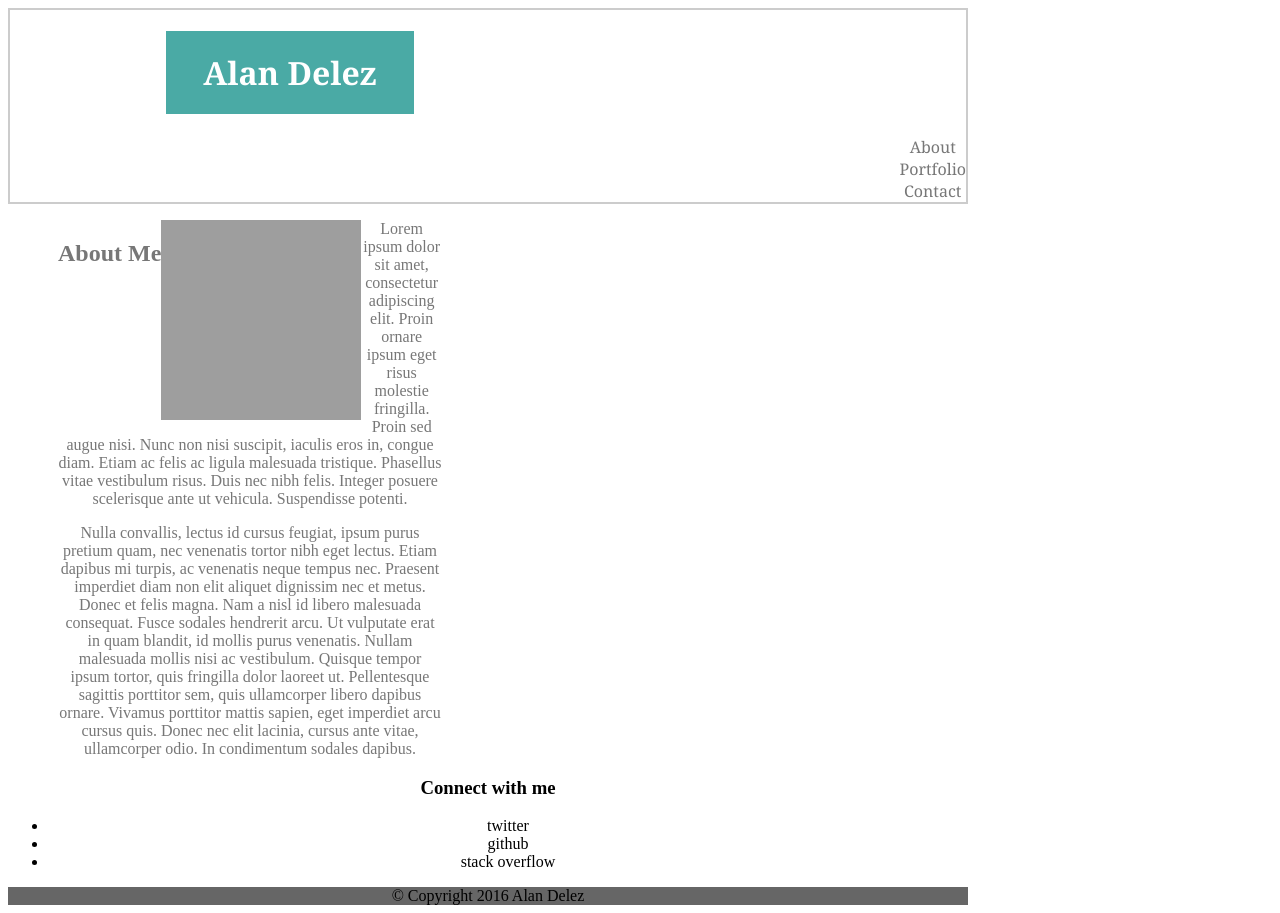
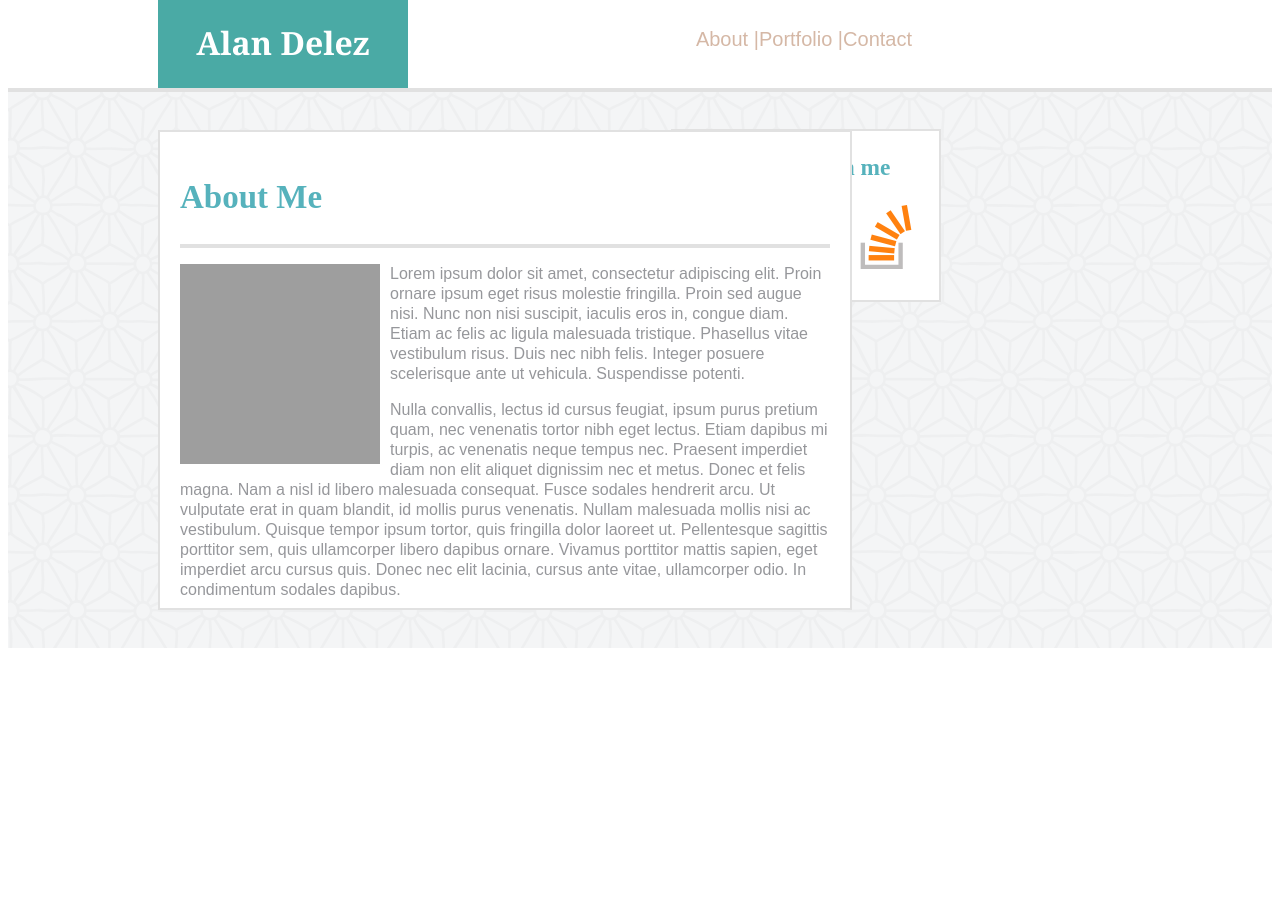
Before and after one commit to Code3lue/Basic-Portfolio, a PHP site: page / in a window 1280 px wide. After the commit the page ends 648 px from the top, so only its background shows below. Run offline with PHP 8.4, Linux system fonts and the light colour scheme; grey boxes are pictures that could not be loaded.

Commit message:
so far so good

```diff
--- a/assets/css/style.css
+++ b/assets/css/style.css
@@ -1,43 +1,139 @@
 * {
-	border: 1px solid rgba(0,0,0,0.3);
-}
-h1 {
-	font-weight: bold;
-	font-size: 25px;
-	color: #1f6870;
-	padding: 10px;
-	text-align: center;
-	outline-style: outset;
-	border-style: solid;
-	background-color: blue;
+	box-sizing: border-box;
 
 }
 
 .header {
-	background-color: white;
-	width: 200px;
-	margin-left: 50px;
-	text-align: right;
-	position: relative;
+	position: absolute;
+	background-color: #4aaaa5;
+	margin-left: 150px;
+	text-align: center;
+	width: 250px;
+	height: 88px;
+	top: 0;
+	font-family: "Georgia", Times, "Times New Roman", serif;
+
+}
+h1 {
+	color: white;
+}
+
+.links {
+	float:right;
+	overflow: auto;
+	clear: left;
+	color: #d5b8a6;
+	font-size: 20px;
+	margin-right: 360px;
+	font-family: "Arial", 'Helvetica Neue', Helvetica, sans-serif;
+	margin-top: 20px;
+
 
 }
 
-h3 {
-	float: right;
+#left {
+	float:left;
+}
+#middle {
+	float:left;
+}
+#right {
+	float:left;
 }
 
-.container {
-	width: 100%;
-	background color: white;
+#container {
+	position: relative;
+	top: 80px;
+	border-top: 4px solid #e1e1e1;
+	background: url("../asanoha-400px/asanoha-400px.png");
+	height: 560px;
+
 }
 
+#wrapper {
+	position: absolute;
 
-body {
-	background-color: #1f6870;
-	font-family: "Arial Black", "Times New Roman", Gadget, sans-serif;
+	/*margin-left: 156px;*/
+	border: 2px solid #e1e1e1;
+	background-color: white;
+	padding: 20px;
+	height: 480px;
+	top: 38px;
+	left: 150px;
+
+}
+
+#about-me{
+	color: #56b2bc;
+	font-size: 22px;
+
+
+}
+
+#body {
+	width: 650px;
+	height: 480px;
+	clear: right;
+	font-family: "Arial", 'Helvetica Neue', Helvetica, sans-serif;
+	line-height: 20px;
+	color: #96979b;
+	border-top:4px solid #e1e1e1;
+
+}
+#port-id {
+	float: left;
+	margin: 0px 10px 10px 0;
+}
 
 }
 
 p {
 	float: left;
+	text-align: left;
+
+
 }
+
+
+
+.Connect {
+	position: absolute;
+	width: 270px;
+	right: 331px;
+	text-align: center;
+    top: 37px;
+    border: 2px solid #e1e1e1;
+    height: 173px;
+    background: white;
+
+
+
+}
+
+#h3 {
+	color: #56b2bc;
+	font-size: 20px;
+
+}
+
+
+
+#linkedin {
+	float:left;
+	position:absolute;
+	left:15px;
+
+}
+
+#github {
+	float:left;
+	position:absolute;
+	right: 100px;
+
+}
+
+#stack {
+	float:left;
+	position:absolute;
+	right:21px;
+}
--- a/assets/css/style2.css
+++ b/assets/css/style2.css
@@ -1,6 +1,5 @@
 * {
   box-sizing: border-box;
-  text-align: center;
 }
 
 body {
@@ -13,24 +12,50 @@ header {
 	border: 2px solid #cccccc;
 	font-family: "Georgia", Times, "Times New Roman", serif;
 	clear: right;
-	overflow: auto;
+	overflow: hidden;
+	top: 0;
+	left: 0;
+	text-align: center;
+	position: fixed;
+    width: 100%;
+    height: 90px;
+    text-align: center;
+    border-bottom: solid;
+
+
 
 
 }
 
-h1 {
+#name {
 	color: white;
 	background-color: #4aaaa5;
 	width: 248px;
 	padding: 20px;
 	margin-left: 156px;
-
-
+	/*position: absolute;
+    top: 0;
+    left: 5%;
+    color: #fff;
+    background-color: #4aaaa5;
+    float: left;
+    max-width: 30%;
+    height: 100%;
+    padding: 35px;*/
 
 }
 .links {
 	color: #777777;
 	float: right;
+	position: absolute
+    top: 0;
+    /*right: 2%;
+    color: #777777;
+    float: right;
+    max-width: 30%;
+    height: 100%;
+    padding: 35px;
+    overflow: auto;*/
 
 }
 
@@ -53,6 +78,7 @@ h1 {
 .container {
 	border-color: #dddddd;
 	width: 650px;
+	background: url("asanoha-400px.png") no-repeat center center fixed;
 
 }
 
@@ -68,8 +94,13 @@ h2 {
 	float: left;
 }
 
+#body {
+	width: 100%;
+}
+
 #port-id {
 	float: left;
+	margin-right: 20px;
 
 }
 
--- a/index.html
+++ b/index.html
@@ -4,49 +4,59 @@
 	<meta charset="UTF-8">
 <title>My Portfolio
 </title>
-<Link rel="stylesheet" type="text/css" href="assets/css/style2.css">
-<!--style.css is the original-->
+<Link rel="stylesheet" type="text/css" href="assets/css/style.css">
 </head>
 <body>
- 		<header>
-			<h1>Alan Delez</h1>
 
+ 	<div class="header">
+ 		<h1>Alan Delez</h1>
+ 	</div>
 		<div class="links">
-			<section id:"left"></section>
-			About
-			<section id:"middle"></section>
-			Portfolio
-			<section id:"right"></section>
-			Contact
+			<div id="left">
+			About | <br></div><div id="middle">Portfolio | <br></div><div id="right">Contact</div>
 		</div>
-		</header>
 
 
+	<div id="container">
 
- 	<div class="container">
- 	<section id="about-me">
+	<div class="Connect">
+		<div id="h3">
+		<h3>Connect with me</h3>
+		</div>
+
+			<div id="linkedin"><a href="https://www.linkedin.com/in/adelezjr/" target="_blank"><img src="assets/images/LinkedIn.png" alt="LinkedIn" width="64" height="64"></a></div>
+
+			<div id="github"><a href="http://www.github.com/code3lue"><img src="assets/images/github-icon.png" alt="Github" height="64" width="64"></a></div>
+
+			<div id="stack"><a href="http://stackoverflow.com/users/7396046/alan-d?tab=profile"><img src="assets/images/Stack-Overflow.png" alt="Stack Overflow" height="64" width="64"></a>
+			</div>
+	</div>
+
+ 	<div id="wrapper">
+ 	<div id="about-me">
 	<h2>About Me</h2>
+	</div>
+
+
+	<div id="body">
+	<p>
 	<img id="port-id" src="https://www.linkedin.com/mpr/mpr/AAEAAQAAAAAAAAOtAAAAJDYzYmU0ZWI1LWYzNzUtNDhkYy1iNmNkLTllNGNhMjA2N2M4OA.jpg" alt="Alan Delez" height="200" width="200">
+	<!--<img class="TextWrap" src="https://www.linkedin.com/mpr/mpr/AAEAAQAAAAAAAAOtAAAAJDYzYmU0ZWI1LWYzNzUtNDhkYy1iNmNkLTllNGNhMjA2N2M4OA.jpg" alt="Alan Delez" height="200" width="200">-->
 
-		<p>Lorem ipsum dolor sit amet, consectetur adipiscing elit. Proin ornare ipsum eget risus molestie fringilla. Proin sed augue nisi. Nunc non nisi suscipit, iaculis eros in, congue diam. Etiam ac felis ac ligula malesuada tristique. Phasellus vitae vestibulum risus. Duis nec nibh felis. Integer posuere scelerisque ante ut vehicula. Suspendisse potenti.
+		Lorem ipsum dolor sit amet, consectetur adipiscing elit. Proin ornare ipsum eget risus molestie fringilla. Proin sed augue nisi. Nunc non nisi suscipit, iaculis eros in, congue diam. Etiam ac felis ac ligula malesuada tristique. Phasellus vitae vestibulum risus. Duis nec nibh felis. Integer posuere scelerisque ante ut vehicula. Suspendisse potenti.
 		</p>
 
 		<p>Nulla convallis, lectus id cursus feugiat, ipsum purus pretium quam, nec venenatis tortor nibh eget lectus. Etiam dapibus mi turpis, ac venenatis neque tempus nec. Praesent imperdiet diam non elit aliquet dignissim nec et metus. Donec et felis magna. Nam a nisl id libero malesuada consequat. Fusce sodales hendrerit arcu. Ut vulputate erat in quam blandit, id mollis purus venenatis. Nullam malesuada mollis nisi ac vestibulum. Quisque tempor ipsum tortor, quis fringilla dolor laoreet ut. Pellentesque sagittis porttitor sem, quis ullamcorper libero dapibus ornare. Vivamus porttitor mattis sapien, eget imperdiet arcu cursus quis. Donec nec elit lacinia, cursus ante vitae, ullamcorper odio. In condimentum sodales dapibus.
 		</p>
-	</section>
-	<section id="Connect">
-	<h3>Connect with me</h3>
-		<ul>
-		<li>twitter</li>
-		<li>github</li>
-		<li>stack overflow</li>
-		</ul>
-	</section>
 	</div>
+
+	</div>
+	</div>
+
 	<footer>
-	&#169 Copyright 2016 Alan Delez
+	&#169; Copyright 2017 Alan Delez
 	</footer>
 
-	</body>
+</body>
 
 </html>
```
Also changed, not shown: asanoha-400px.png (added), assets/images/github-icon.png (renamed from assets/images/github icon.png).
